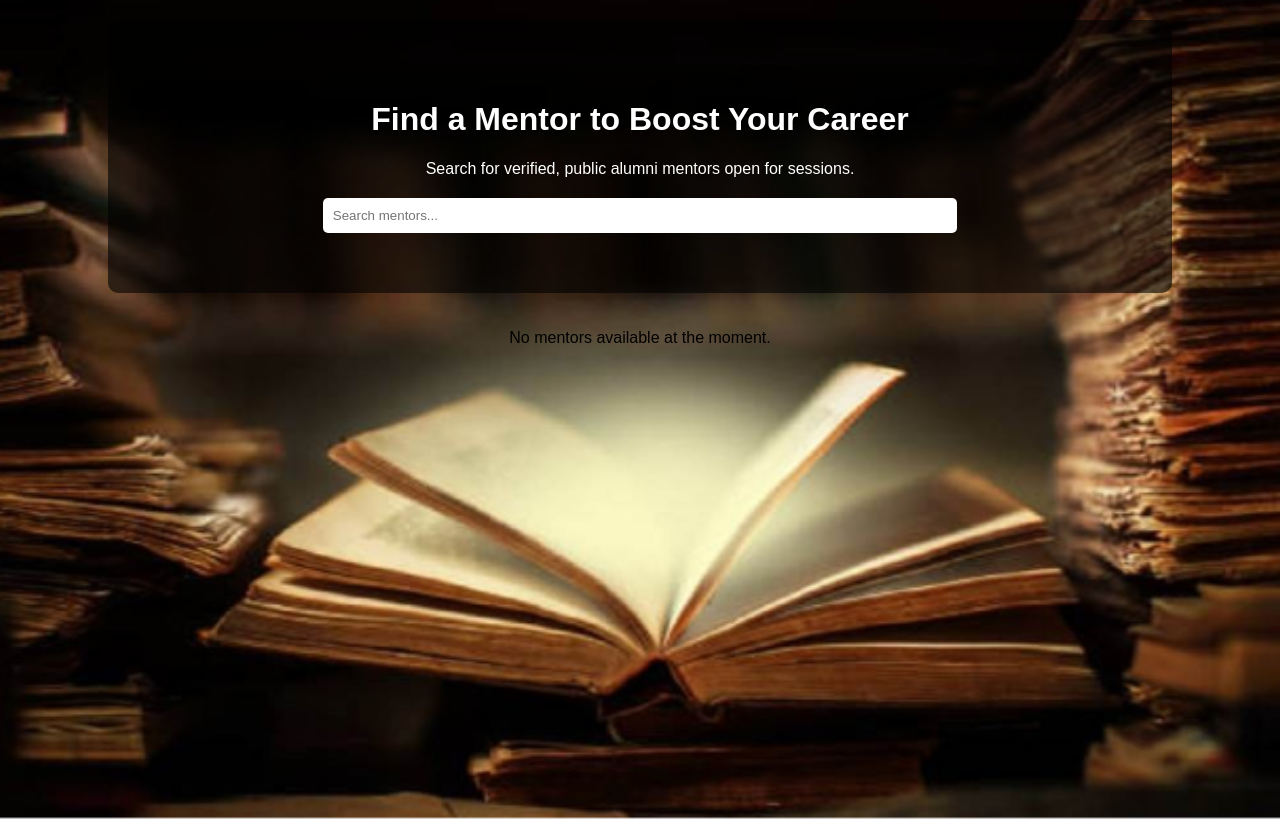
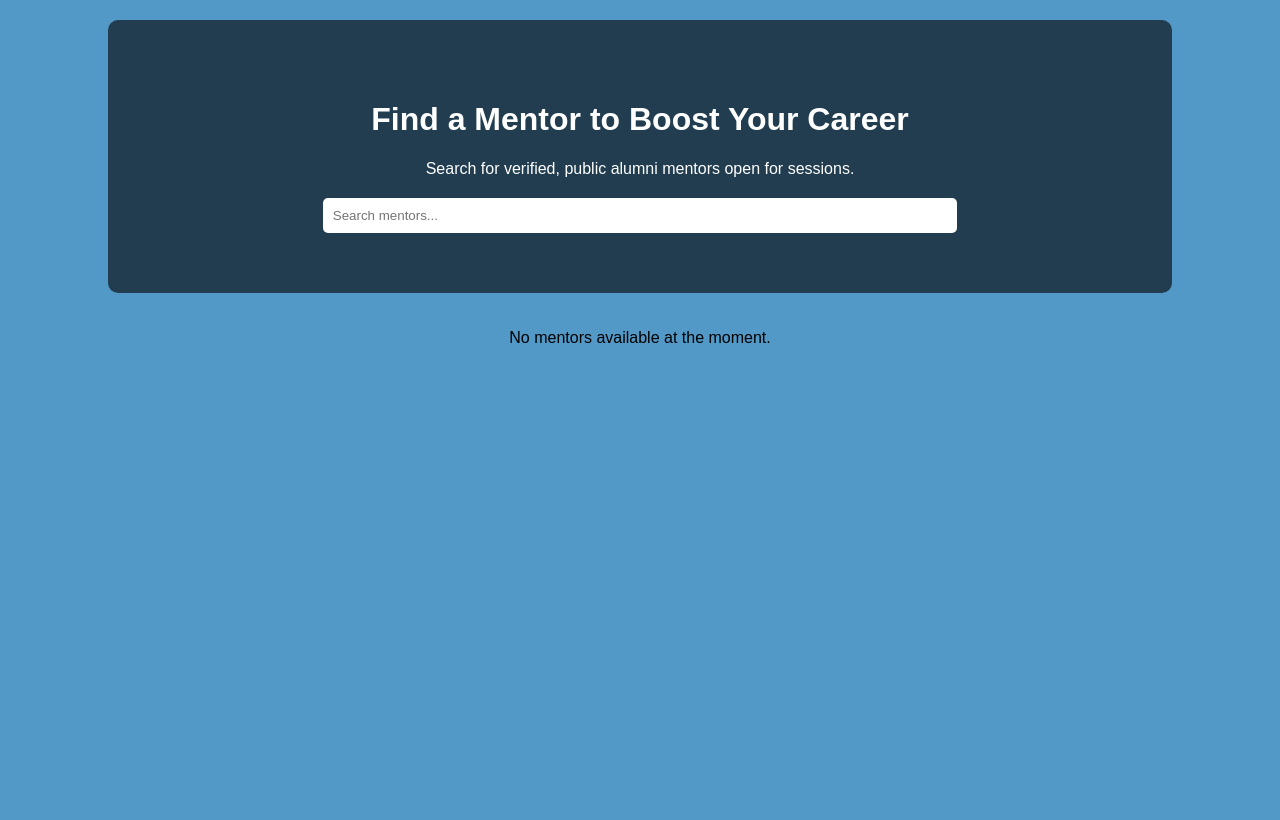
Before and after one commit to Keerthanaa24/alumnexus, a Python web app: template templates/mentorship.html in a window 1280 px wide. Run offline with Jinja, Linux system fonts and the light colour scheme; the template is opened without the code that fills it, so the values that code supplies are empty.

Commit message:
Update mentorship.html

```diff
--- a/templates/mentorship.html
+++ b/templates/mentorship.html
@@ -9,7 +9,7 @@
             font-family: Arial, sans-serif;
             margin: 0;
             padding: 0;
-            background: url('/static/images/background_feed.png') no-repeat center center/cover;
+            background:rgba(41, 128, 185, 0.8);
             text-align: center;
             height:100vh;
         }
```
